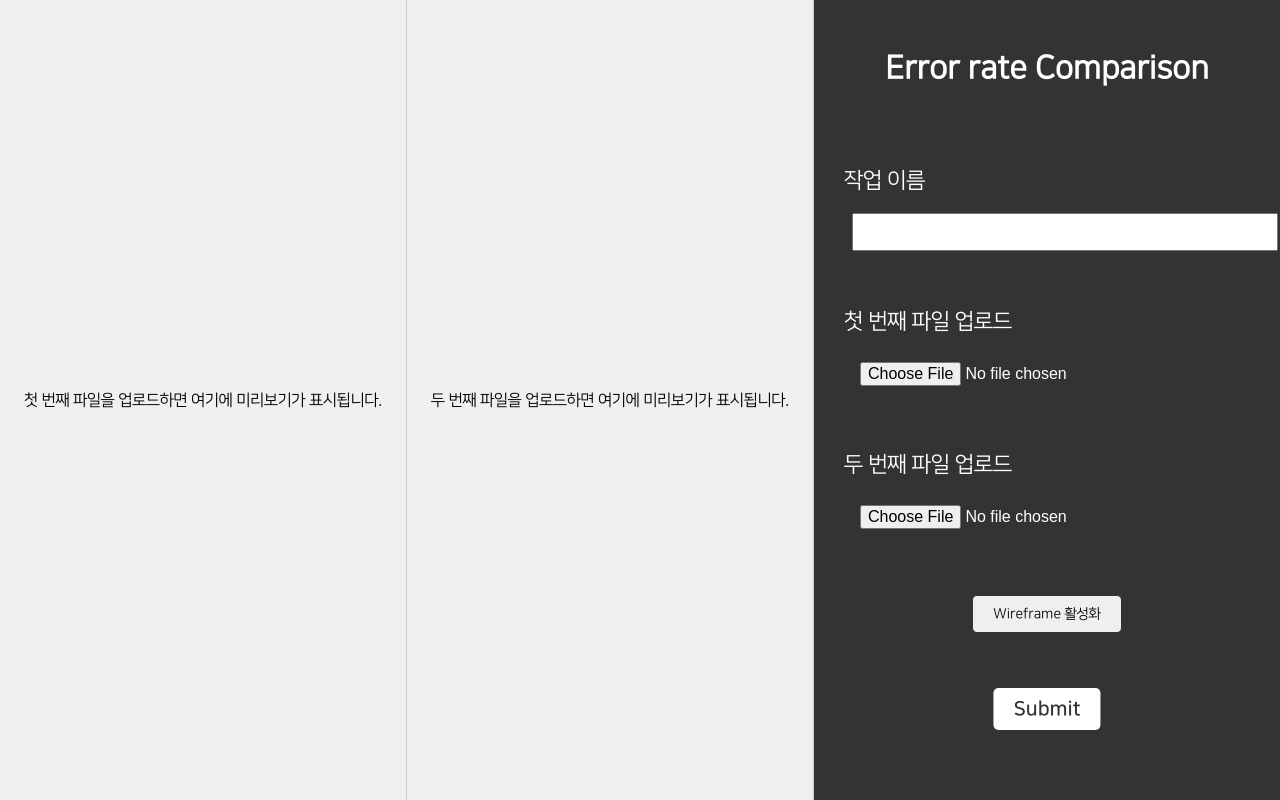
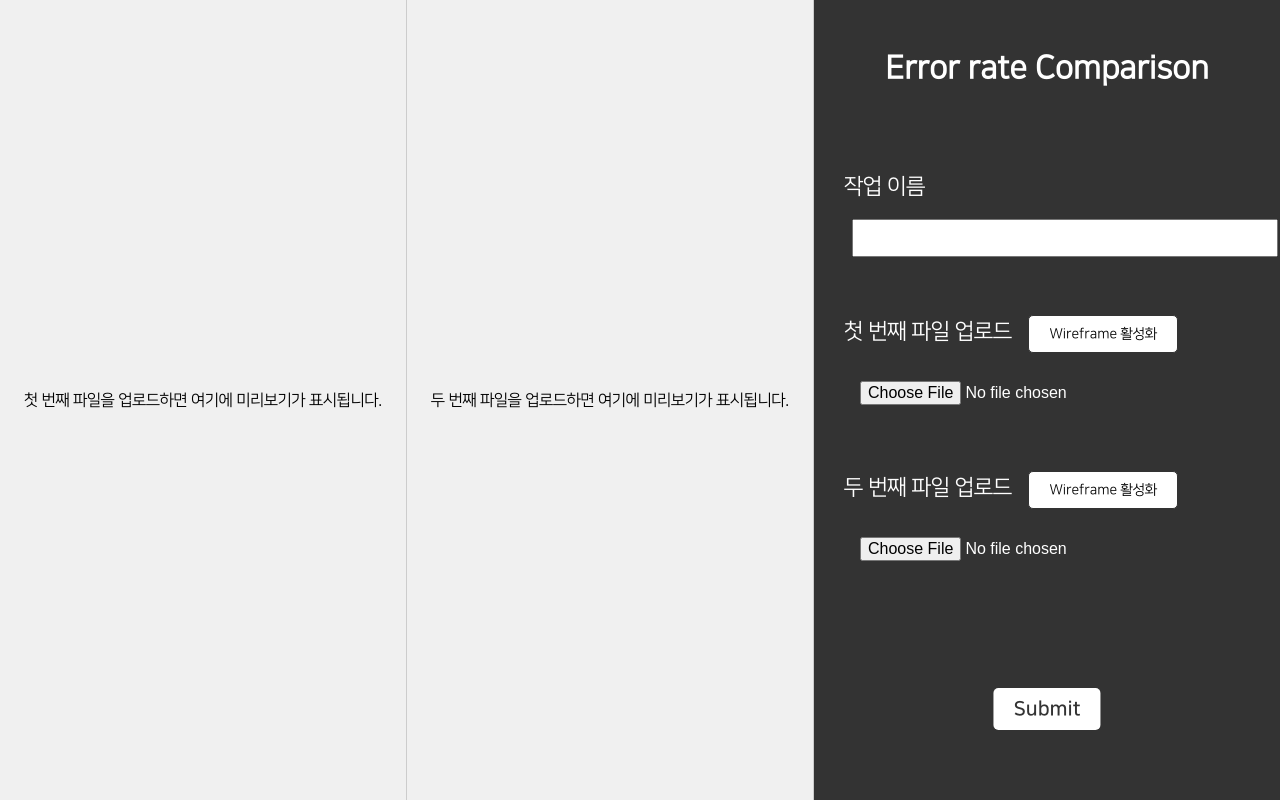
Before and after one commit to 3DNoiseMaster/3DNoiseMaster-FE, a React (Create React App) app: page /api/display/workspace/errorComp in a window 1280 px wide. Built offline with nearby package versions, Linux system fonts and the light colour scheme.

Commit message:
fix : ErrorComPage, NoiseRemPage css

```diff
--- a/src/pages/ErrorCompPage.tsx
+++ b/src/pages/ErrorCompPage.tsx
@@ -36,7 +36,8 @@ const ErrorCompPage: React.FC = () => {
   const [fileURL2, setFileURL2] = useState<string | null>(null);
   const [filePreview1, setFilePreview1] = useState<string | ArrayBuffer | null>(null);
   const [filePreview2, setFilePreview2] = useState<string | ArrayBuffer | null>(null);
-  const [isWireframe, setIsWireframe] = useState<boolean>(false);
+  const [isWireframe1, setIsWireframe1] = useState<boolean>(false);
+  const [isWireframe2, setIsWireframe2] = useState<boolean>(false);
 
   useEffect(() => {
     return () => {
@@ -95,7 +96,7 @@ const ErrorCompPage: React.FC = () => {
         return;
       }
 
-      setFile2(selectedFile);  // 여기를 수정했습니다.
+      setFile2(selectedFile);
       const url = URL.createObjectURL(selectedFile);
       setFileURL2(url);
       setFilePreview2(null);
@@ -145,8 +146,12 @@ const ErrorCompPage: React.FC = () => {
     }
   };
 
-  const toggleWireframe = () => {
-    setIsWireframe(!isWireframe);
+  const toggleWireframe1 = () => {
+    setIsWireframe1(!isWireframe1);
+  };
+
+  const toggleWireframe2 = () => {
+    setIsWireframe2(!isWireframe2);
   };
 
   return (
@@ -158,7 +163,7 @@ const ErrorCompPage: React.FC = () => {
             <ambientLight />
             <pointLight position={[100, 100, 100]} />
             <Suspense fallback={<Loader />}>
-              <ObjModel url={fileURL1} wireframe={isWireframe} />
+              <ObjModel url={fileURL1} wireframe={isWireframe1} />
             </Suspense>
             <OrbitControls />
           </Canvas>
@@ -174,7 +179,7 @@ const ErrorCompPage: React.FC = () => {
             <ambientLight />
             <pointLight position={[100, 100, 100]} />
             <Suspense fallback={<Loader />}>
-              <ObjModel url={fileURL2} wireframe={isWireframe} />
+              <ObjModel url={fileURL2} wireframe={isWireframe2} />
             </Suspense>
             <OrbitControls />
           </Canvas>
@@ -198,7 +203,18 @@ const ErrorCompPage: React.FC = () => {
             />
           </label>
           <label style={styles.label}>
-            첫 번째 파일 업로드
+            첫 번째 파일 업로드 &nbsp;&nbsp;
+            <button
+              type="button"
+              onClick={toggleWireframe1}
+              style={{
+                ...styles.wireframeButton,
+                backgroundColor: isWireframe1 ? '#007bff' : 'white',
+                color: isWireframe1 ? 'white' : 'black',
+              }}
+            >
+            {isWireframe1 ? 'Wireframe 비활성화' : 'Wireframe 활성화'}
+            </button>
             <input
               type="file"
               onChange={handleFile1Change}
@@ -207,7 +223,18 @@ const ErrorCompPage: React.FC = () => {
             />
           </label>
           <label style={styles.label}>
-            두 번째 파일 업로드
+            두 번째 파일 업로드 &nbsp;&nbsp;
+            <button
+              type="button"
+              onClick={toggleWireframe2}
+              style={{
+                ...styles.wireframeButton,
+                backgroundColor: isWireframe2 ? '#007bff' : 'white',
+                color: isWireframe2 ? 'white' : 'black',
+              }}
+            >
+            {isWireframe2 ? 'Wireframe 비활성화' : 'Wireframe 활성화'}
+            </button>
             <input
               type="file"
               onChange={handleFile2Change}
@@ -215,9 +242,6 @@ const ErrorCompPage: React.FC = () => {
               style={styles.input}
             />
           </label>
-          <button type="button" onClick={toggleWireframe} style={styles.wireframeButton}>
-            {isWireframe ? 'Wireframe 비활성화' : 'Wireframe 활성화'}
-          </button>
           <button type="submit" style={styles.submitButton}>Submit</button>
         </form>
       </div>
--- a/src/pages/NoiseGenPage.tsx
+++ b/src/pages/NoiseGenPage.tsx
@@ -275,8 +275,8 @@ const styles: { [key: string]: React.CSSProperties } = {
   },
   noiseTypeLabel: {
     display: 'flex',
-    flexDirection: 'column', // Changed to column
-    alignItems: 'flex-start', // Align items to the start (left side)
+    flexDirection: 'column',
+    alignItems: 'flex-start',
   },
   noiseTypeContainer: {
     display: 'flex',
--- a/src/pages/NoiseRemPage.tsx
+++ b/src/pages/NoiseRemPage.tsx
@@ -131,10 +131,10 @@ const NoiseRemPage: React.FC = () => {
         )}
       </div>
       <div style={styles.rightPane}>
-      <h1 style={styles.heading}>Noise Removal</h1>
+      <h1 style={styles.heading}>Noise Remove</h1>
         <form onSubmit={handleSubmit} style={styles.form}>
           <label style={styles.label}>
-            작업 이름:
+            작업 이름
             <input
               type="text"
               value={taskName}
@@ -144,7 +144,18 @@ const NoiseRemPage: React.FC = () => {
             />
           </label>
           <label style={styles.label}>
-            파일 업로드:
+            파일 업로드 &nbsp;&nbsp;
+            <button
+              type="button"
+              onClick={toggleWireframe}
+              style={{
+                ...styles.wireframeButton,
+                backgroundColor: isWireframe ? '#007bff' : 'white',
+                color: isWireframe ? 'white' : 'black',
+              }}
+            >
+            {isWireframe ? 'Wireframe 비활성화' : 'Wireframe 활성화'}
+            </button>
             <input
               type="file"
               onChange={handleFileChange}
@@ -152,9 +163,6 @@ const NoiseRemPage: React.FC = () => {
               style={styles.input}
             />
           </label>
-          <button type="button" onClick={toggleWireframe} style={styles.wireframeButton}>
-            {isWireframe ? 'Wireframe 비활성화' : 'Wireframe 활성화'}
-          </button>
           <button type="submit" style={styles.submitButton}>Submit</button>
         </form>
       </div>
@@ -221,9 +229,9 @@ const styles: { [key: string]: React.CSSProperties } = {
     width: '100%',
     padding: '8px',
     margin: '8px',
-    marginBottom: '10px',
+    marginTop: '20px',
     fontSize: '16px',
-    maxWidth:'500px',
+    maxWidth: '500px',
   },
   wireframeButton: {
     padding: '10px 20px',
```
Lines whose indentation alone changed are shown as unchanged.
